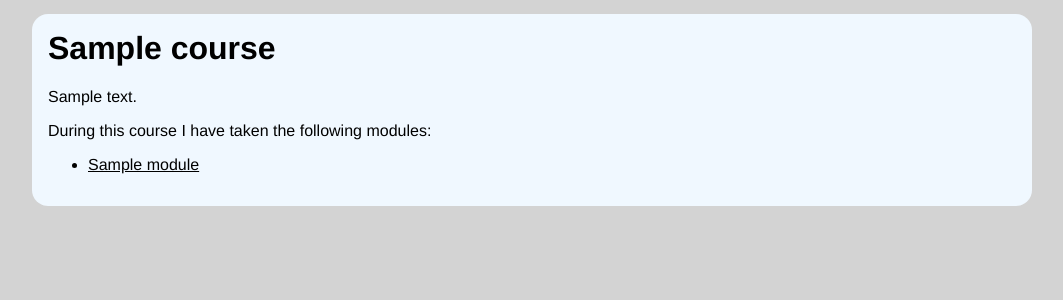
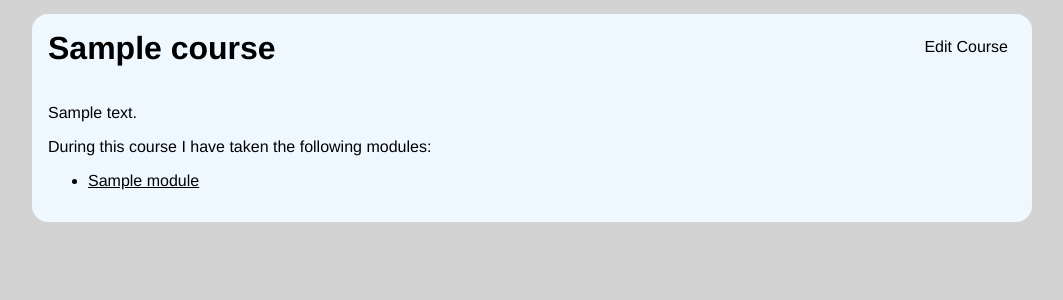
Before and after one commit to timothyf1/cmt120-flask, a Flask app: a page that uses portfolio/course/templates/course-modules.html in a window 1280 px wide. Shown: the part 50-350 px from the top of the page, without its empty margins (108-1171 px from the left). Run offline with Flask 3, Linux system fonts and the light colour scheme; a user stored in the database is signed in; tables that the repository leaves empty hold one stand-in row (values such as "Sample post").

Commit message:
Form to edit an existing course

```diff
--- a/portfolio/course/course.py
+++ b/portfolio/course/course.py
@@ -3,7 +3,7 @@ from flask_login import login_required
 from .. import db
 from ..models import Course, Module
 
-from .form import New_Course
+from .form import New_Course, Edit_Course
 
 bp_education = Blueprint('bp_education', __name__, template_folder='templates')
 
@@ -35,3 +35,23 @@ def new_course():
         return redirect(url_for('bp_education.course_page', name=course.name))
 
     return render_template('new-course.html', title='Add a course', form=form)
+
+@bp_education.route("/course/<string:name>/edit", methods=['GET', 'POST'])
+@login_required
+def edit_course(name):
+    course = Course.query.filter_by(name=name).first_or_404()
+    form = Edit_Course()
+
+    if form.validate_on_submit():
+        course.name = form.name.data
+        course.location = form.location.data
+        course.year = form.year.data
+        course.description = form.description.data
+        db.session.commit()
+        return redirect(url_for('bp_education.course_page', name=course.name))
+
+    form.name.data = course.name
+    form.location.data = course.location
+    form.year.data = course.year
+    form.description.data = course.description
+    return render_template('edit-course.html', title='Edit a course', form=form, course=course)
--- a/portfolio/course/templates/course-modules.html
+++ b/portfolio/course/templates/course-modules.html
@@ -1,6 +1,11 @@
 {% extends "content.html" %}
 {% block content %}
-<h1>{{ course.name }}</h1>
+<div class="heading right-link">
+    <h1>{{ course.name }}</h1>
+    {% if current_user.is_authenticated %}
+    <a href="{{ url_for('bp_education.edit_course', name=course.name) }}" class="button">Edit Course</a>
+    {% endif %}
+</div>
 <p>{{ course.description }}</p>
 <p>During this course I have taken the following modules:</p>
 <ul>
```
Also changed, not shown: portfolio/course/form.py (+7 -0 lines), portfolio/course/templates/edit-course.html (added, +63 -0 lines).
